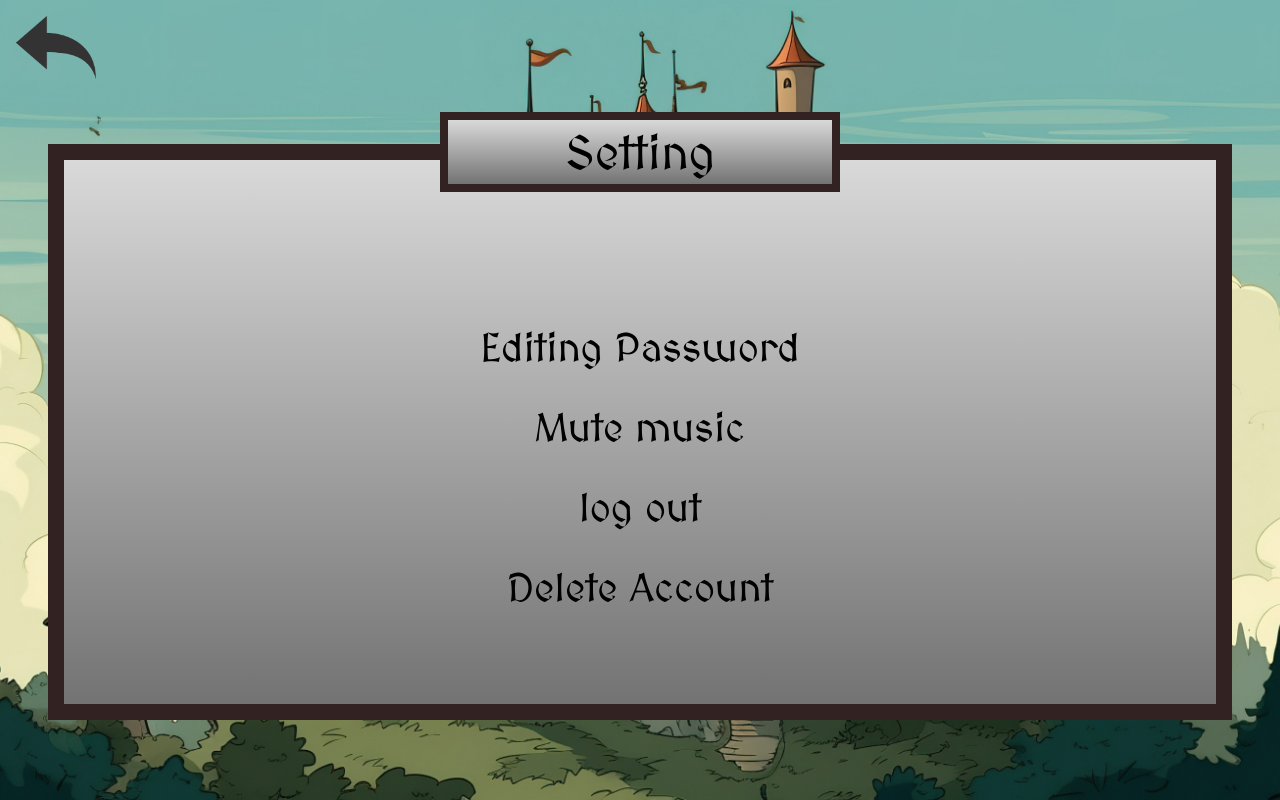
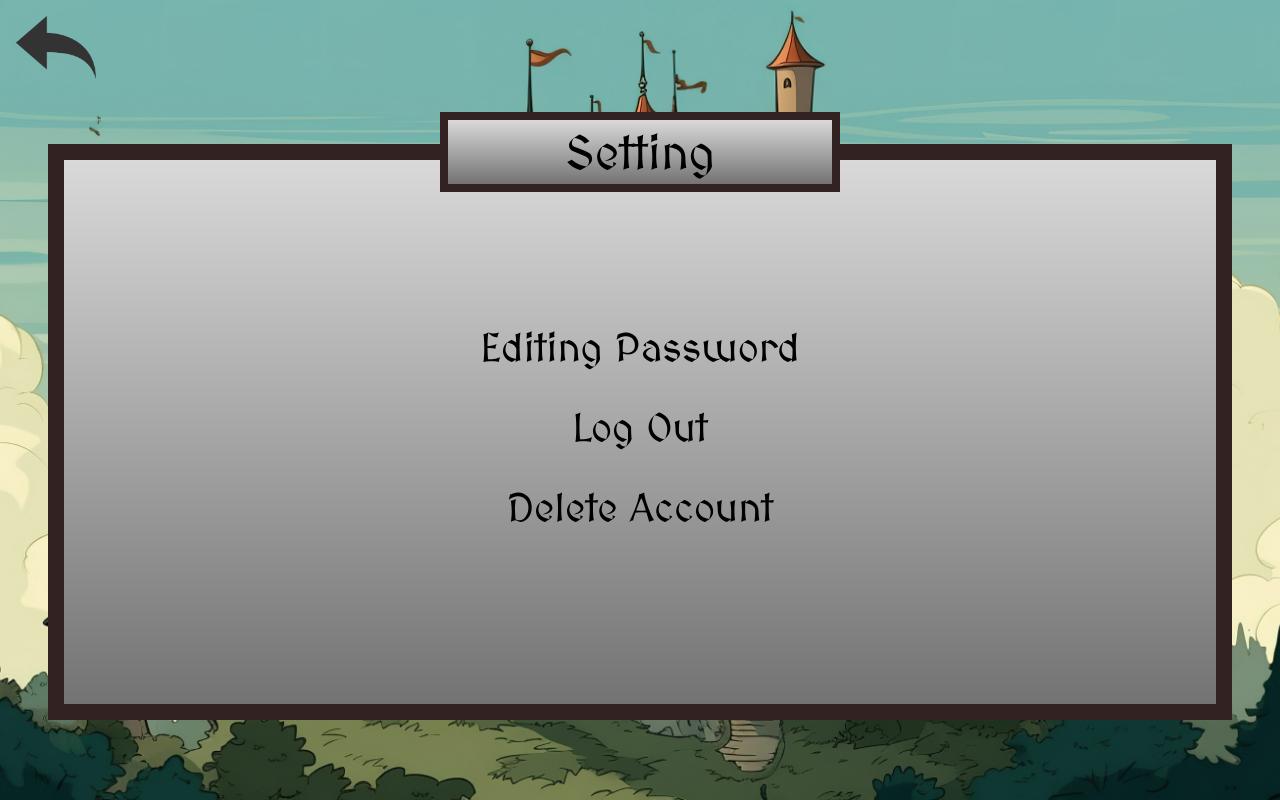
Before and after one commit to SleepyLe0/PROJECT2-SEC-1-VueView, a Vue app: page /setting in a window 1280 px wide. Built offline with nearby package versions, Linux system fonts and the light colour scheme.

Commit message:
edit setting

```diff
--- a/src/components/pages/Setting.vue
+++ b/src/components/pages/Setting.vue
@@ -36,10 +36,9 @@ const confirmDelete = async () => {
           </h1>
         </div>
         <div class="flex flex-col items-center justify-center absolute top-[20vh] text-[3vh] gap-5 text-black sm:text-[5vh]">
-          <p @click="settingPage = 'edit'" class=" hover:text-lime-200">Editing Password</p>
-          <p class=" hover:text-lime-200">Mute music</p>
-          <p @click="settingPage = 'confirmLogout'"  class=" hover:text-lime-200">log out</p>
-          <p @click="settingPage = 'confirmDelete'" class=" hover:text-lime-200">Delete Account</p>
+          <button @click="settingPage = 'edit'" class=" hover:text-lime-200">Editing Password</button>
+          <button @click="settingPage = 'confirmLogout'"  class=" hover:text-lime-200">Log Out</button>
+          <button @click="settingPage = 'confirmDelete'" class=" hover:text-lime-200">Delete Account</button>
         </div>
       </div>
     </div>
```
